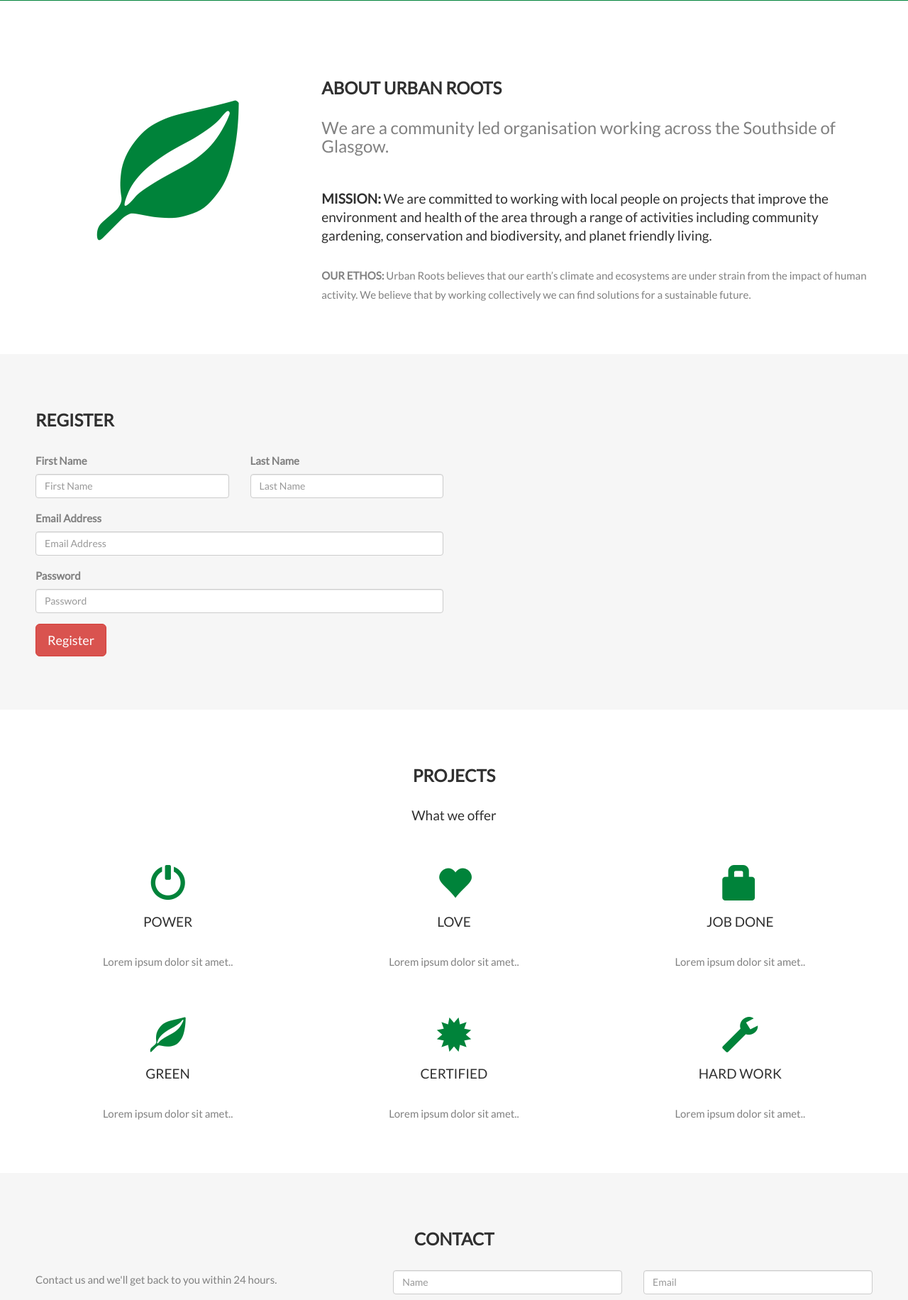
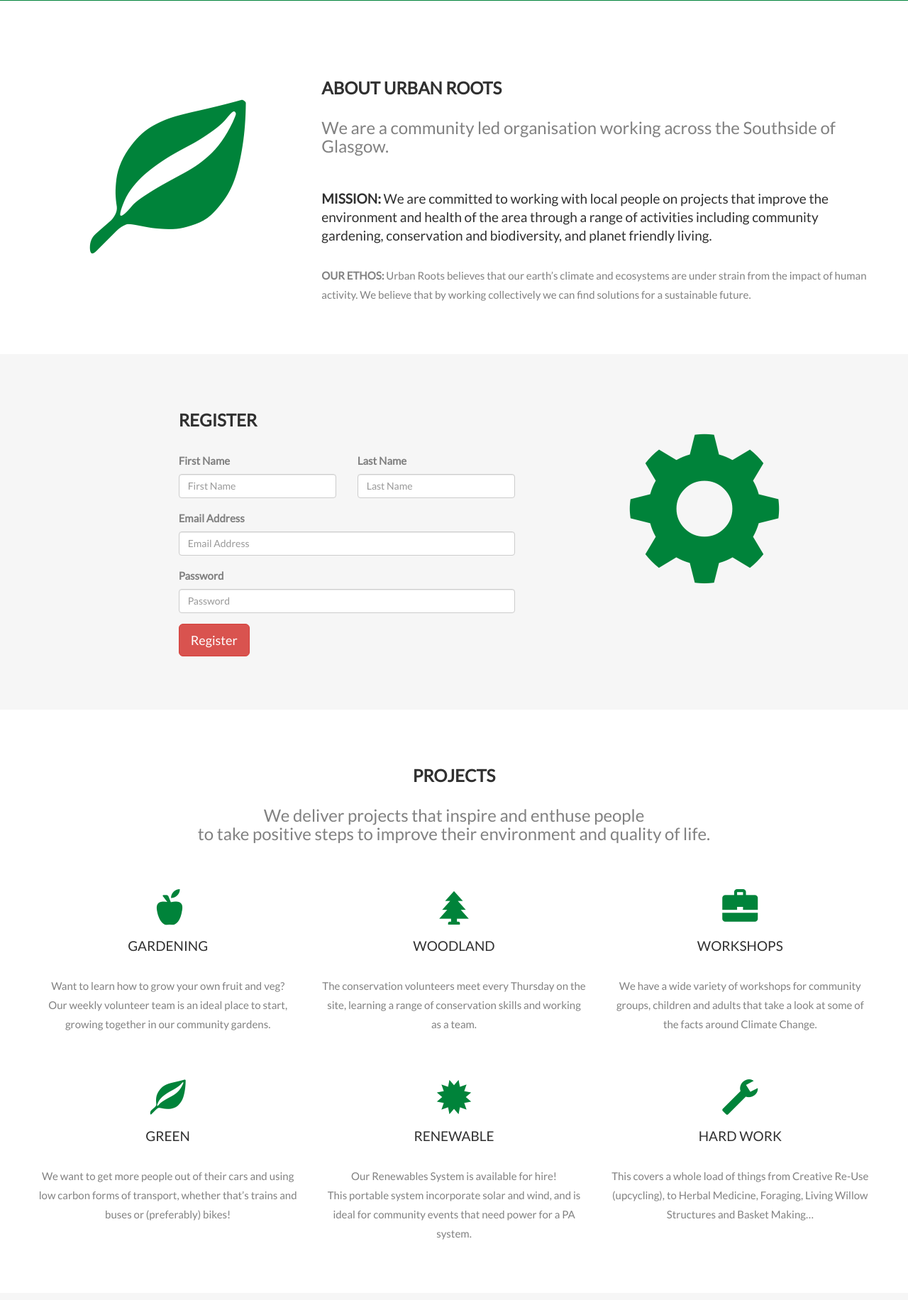
Before and after one commit to Dalimil/JPMorgan-Hackathon, a Flask app: page / in a window 1280 px wide. Shown: the part 598-2430 px from the top of the page at 71% size. Run offline with Flask 2, Linux system fonts and the light colour scheme; some libraries are stand-ins or nearby versions.

Commit message:
Finalize DESIGN

```diff
--- a/templates/index.html
+++ b/templates/index.html
@@ -43,7 +43,7 @@
   }
   .logo {
       color: #00833a;
-      font-size: 200px;
+      font-size: 220px;
   }
   .thumbnail {
       padding: 0 0 15px 0;
@@ -144,6 +144,7 @@
     <div class="collapse navbar-collapse" id="myNavbar">
       <ul class="nav navbar-nav navbar-right">
         <li><a href="#about">ABOUT</a></li>
+        <li><a href="#register">REGISTER</a></li>
         <li><a href="#services">PROJECTS</a></li>
         <li><a href="#contact">CONTACT</a></li>
       </ul>
@@ -190,61 +191,65 @@
 
 <div id="register" class="container-fluid bg-grey">
 	<div class="row">
-		<div class="col-sm-12">
+
+		<div class="col-sm-offset-2 col-sm-5">
 		<h2>Register</h2>
 			<form action="/register" method="POST" class="form-group">
 			  	<div class="row form-group">
-			  	<div class="col-sm-3">
+			  	<div class="col-sm-6">
 			        <label for="ex1">First Name</label>
 			        <input type="text" name="first_name" class="form-control" placeholder="First Name">
 			    </div>
-			    <div class="col-sm-3">
+			    <div class="col-sm-6">
 			        <label for="ex1">Last Name</label>
 			        <input type="text" name="last_name" class="form-control" size="13" placeholder="Last Name">
 			    </div>
 			    </div>
 			    <div class="row form-group">
-				<div class="col-sm-6">
+				<div class="col-sm-12">
 			        <label for="ex1">Email Address</label>
 			        <input type="email" name="email" class="form-control" size="30" placeholder="Email Address" required>
 			    </div>
 			    </div>
 			    <div class="row">
-			  	<div class="col-sm-6 form-group">
+			  	<div class="col-sm-12 form-group">
 			        <label for="ex1">Password</label>
 			        <input type="password" name="password" class="form-control" size="30" placeholder="Password" required>
 			    </div>
 			    </div>
 			    <div class="row form-group">
-			    	<div class="col-sm-6">
+			    	<div class="col-sm-12">
 			    	<button type="button" class="btn btn-danger btn-lg">Register</button>
 			    	</div>
 			    </div>
 			  </form>
 	    </div>
+	    <div class="col-sm-5">
+		<div style="text-align: center;margin:50px;"><span class="glyphicon glyphicon-cog logo slideanim"></span></div>
+		</div>
 	</div>
 </div>
 
 <!-- Container (Services Section) -->
 <div id="services" class="container-fluid text-center">
   <h2>PROJECTS</h2>
-  <h4>What we offer</h4>
-  <br>
+  <h3>We deliver projects that inspire and enthuse people<br /> to take positive steps to improve their environment and quality of life.</h3>
+  <br><br>
   <div class="row slideanim">
     <div class="col-sm-4">
-      <span class="glyphicon glyphicon-off logo-small"></span>
-      <h4>POWER</h4>
-      <p>Lorem ipsum dolor sit amet..</p>
+      <span class="glyphicon glyphicon-apple logo-small"></span>
+      <h4>GARDENING</h4>
+      <p>Want to learn how to grow your own fruit and veg? <br />Our weekly volunteer team is an ideal place to start,  growing together in our community gardens.</p>
     </div>
     <div class="col-sm-4">
-      <span class="glyphicon glyphicon-heart logo-small"></span>
-      <h4>LOVE</h4>
-      <p>Lorem ipsum dolor sit amet..</p>
+      <span class="glyphicon glyphicon-tree-conifer logo-small"></span>
+      <h4>WOODLAND</h4>
+      <p>The conservation volunteers meet every Thursday on the site,  learning a range of conservation skills and working as a team.</p>
     </div>
     <div class="col-sm-4">
-      <span class="glyphicon glyphicon-lock logo-small"></span>
-      <h4>JOB DONE</h4>
-      <p>Lorem ipsum dolor sit amet..</p>
+      <span class="glyphicon glyphicon-briefcase logo-small"></span>
+      <h4>WORKSHOPS</h4>
+      <p>We have a wide variety of workshops for community groups,  children and adults that take a look at some of the facts around Climate Change. </p>
     </div>
   </div>
   <br><br>
@@ -252,17 +257,17 @@
     <div class="col-sm-4">
       <span class="glyphicon glyphicon-leaf logo-small"></span>
       <h4>GREEN</h4>
-      <p>Lorem ipsum dolor sit amet..</p>
+      <p>We want to get more people out of their cars and using low carbon forms of transport,  whether that’s trains and buses or (preferably) bikes! </p>
     </div>
     <div class="col-sm-4">
       <span class="glyphicon glyphicon-certificate logo-small"></span>
-      <h4>CERTIFIED</h4>
-      <p>Lorem ipsum dolor sit amet..</p>
+      <h4>RENEWABLE</h4>
+      <p>Our Renewables System is available for hire! <br />This portable system incorporate solar and wind,  and is ideal for community events that need power for a PA system. </p>
     </div>
     <div class="col-sm-4">
       <span class="glyphicon glyphicon-wrench logo-small"></span>
       <h4 style="color:#303030;">HARD WORK</h4>
-      <p>Lorem ipsum dolor sit amet..</p>
+      <p>This covers a whole load of things from Creative Re-Use (upcycling),  to Herbal Medicine,  Foraging,  Living Willow Structures and Basket Making… </p>
     </div>
   </div>
 </div>
```
Also changed, not shown: templates/login.html (deleted, +0 -18 lines), templates/register.html (deleted, +0 -20 lines).
